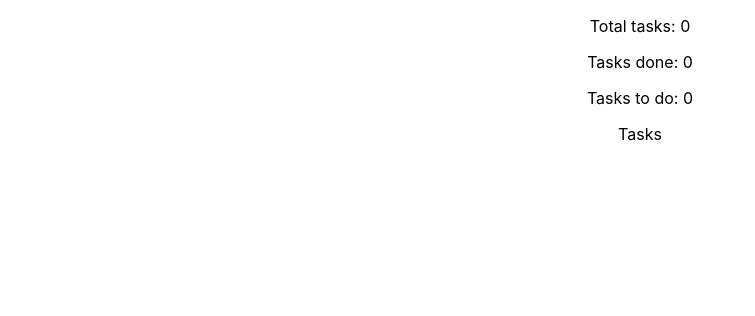
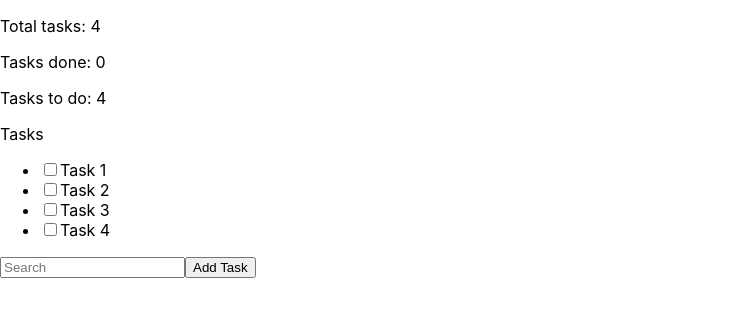
Before and after one commit to YehorKuzmenko/react-project, a React (Create React App) app: page / in a window 1280 px wide. Shown: the top 316 px of the page, without its empty margins (0-755 px from the left). Built offline with nearby package versions, Linux system fonts and the light colour scheme.

Commit message:
Adds Display tasks + Footer

```diff
--- a/src/App.css
+++ b/src/App.css
@@ -1,38 +1,3 @@
-.App {
-  text-align: center;
+.done{
+  text-decoration: line-through;
 }
-
-.App-logo {
-  height: 40vmin;
-  pointer-events: none;
-}
-
-@media (prefers-reduced-motion: no-preference) {
-  .App-logo {
-    animation: App-logo-spin infinite 20s linear;
-  }
-}
-
-.App-header {
-  background-color: #282c34;
-  min-height: 100vh;
-  display: flex;
-  flex-direction: column;
-  align-items: center;
-  justify-content: center;
-  font-size: calc(10px + 2vmin);
-  color: white;
-}
-
-.App-link {
-  color: #61dafb;
-}
-
-@keyframes App-logo-spin {
-  from {
-    transform: rotate(0deg);
-  }
-  to {
-    transform: rotate(360deg);
-  }
-}
--- a/src/App.js
+++ b/src/App.js
@@ -1,13 +1,19 @@
 import './App.css';
 import React from 'react';
 import Header from './Header';
+import Footer from "./Footer";
 
 class App extends React.Component {
   constructor(props) {
     super(props);
     this.state = {
-      tasks: [],
-      filter: ''
+      tasks: [
+        {name: 'Task 1', done: false },
+        {name: 'Task 2', done: false },
+        {name: 'Task 3', done: false },
+        {name: 'Task 4', done: false }
+      ],
+      search: ''
     };
   }
 
@@ -26,11 +32,40 @@ class App extends React.Component {
       );
   }
 
+  handleSearchInput = (value) => {
+      this.setState({search: value});
+
+  }
+
+  toggleTasksDone = (index) => {
+      this.setState(prevState => {
+          const tasks = prevState.tasks.map((task, idx) => {
+              if (idx === index) {
+                  return {...task, done: !task.done};
+              } else {
+                  return task;
+              }
+          });
+          return {tasks};
+      });
+  }
+
   render() {
       return (
           <div className="App">
               <Header tasks={this.countTasks()}/>
               <div>Tasks</div>
+              <ul>
+                  {this.state.tasks
+                      .filter(task => this.state.search.length < 3 || task.name.includes(this.state.search))
+                      .map((task, index) => (
+                          <li key={index} className={task.done ? 'done' : ''}>
+                              <input type="checkbox" checked={task.done} onChange={() => this.toggleTasksDone(index)}></input>
+                              {task.name}
+                          </li>
+                      ))}
+              </ul>
+              <Footer handleSearchInput={this.handleSearchInput}/>
           </div>
       );
   }
--- /dev/null
+++ b/src/Footer.js
@@ -0,0 +1,10 @@
+function Footer({handleSearchInput}) {
+  return (
+    <footer>
+      <input type="text" placeholder="Search" onChange={event => handleSearchInput(event.target.value)}></input>
+      <button>Add Task</button>
+    </footer>
+  );
+}
+
+export default Footer;
```
Lines whose indentation alone changed are shown as unchanged.
